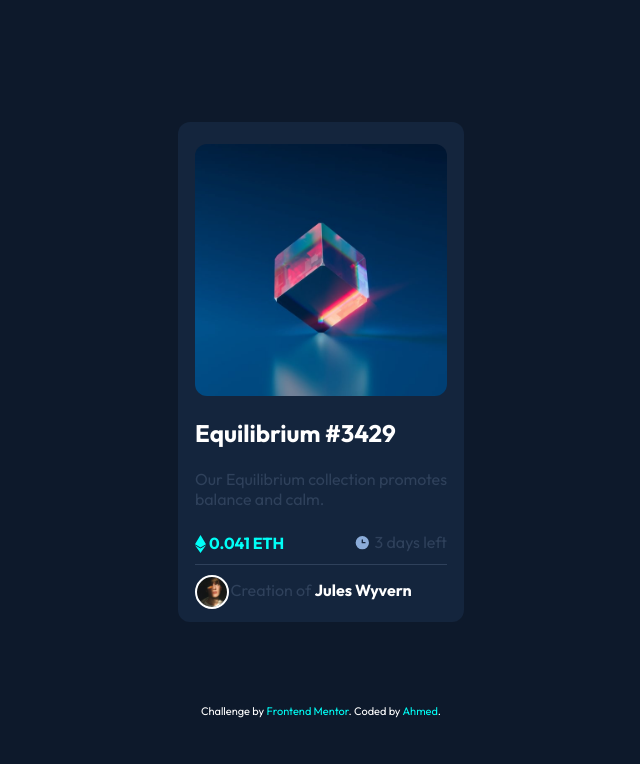
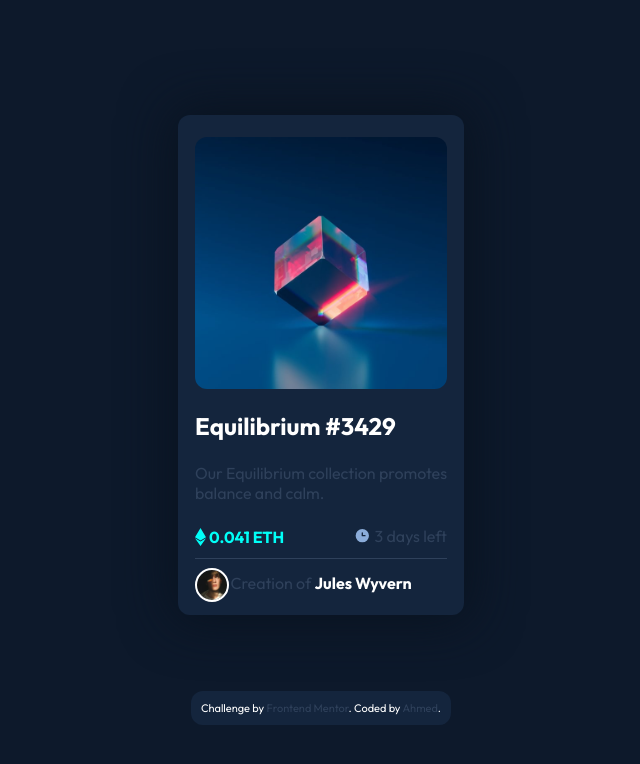
Before and after one commit to AhmedBenRami/NFT-preview-card-component, a plain HTML site: page index.html in a window 1280 px wide. Shown: the whole page, without its empty margins (319-959 px from the left). Drawn offline with Linux system fonts and the light colour scheme.

Commit message:
Update style.css

```diff
--- a/style.css
+++ b/style.css
@@ -42,6 +42,7 @@ body {
     padding: 0 17px;
     box-sizing: content-box;
     border-radius: var(--border-radius);
+    box-shadow: 0 0 50px 7px hsl(215, 55%, 8%);
 }
 
 .image {
@@ -165,15 +166,25 @@ p,
 }
 
 .attribution {
+    padding: 10px;
     color: white;
     font-size: 11px;
     text-align: center;
+    background-color: var(--container-bg);
+    border-radius: var(--border-radius);
 }
 
 .attribution a {
     text-decoration: none;
     cursor: pointer;
+    color: var(--color);
+}
+
+.attribution a:hover {
     color: var(--hover-color);
+    text-shadow: 0 0 2px white,
+        0 0 7px var(--hover-color),
+        0 0 10px var(--body-bg);
 }
 
 
```
